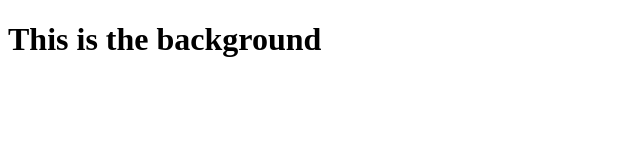
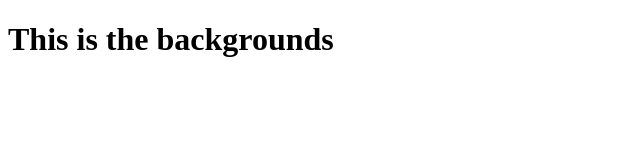
Before and after one commit to francisyoung13/backgroundsgener, a plain HTML site: page index.html in a window 1280 px wide. Shown: the full height of the page, 0-640 px from the left. Drawn offline with Linux system fonts and the light colour scheme.

Commit message:
changing text

```diff
--- a/index.html
+++ b/index.html
@@ -9,6 +9,6 @@
 <body>
     <!-- Script -->
      <script src="script.js"></script>
-     <h1>This is the background</h1>
+     <h1>This is the backgrounds</h1>
 </body>
 </html>
```
